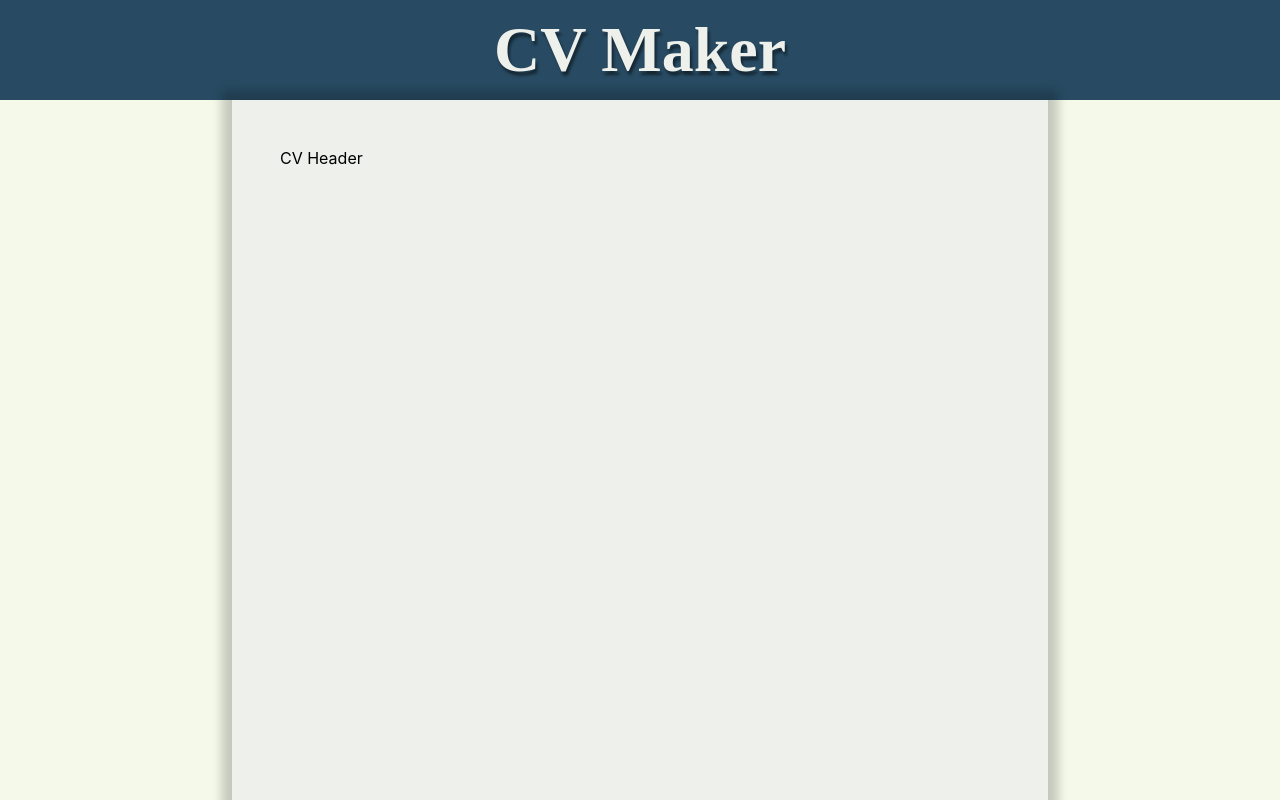
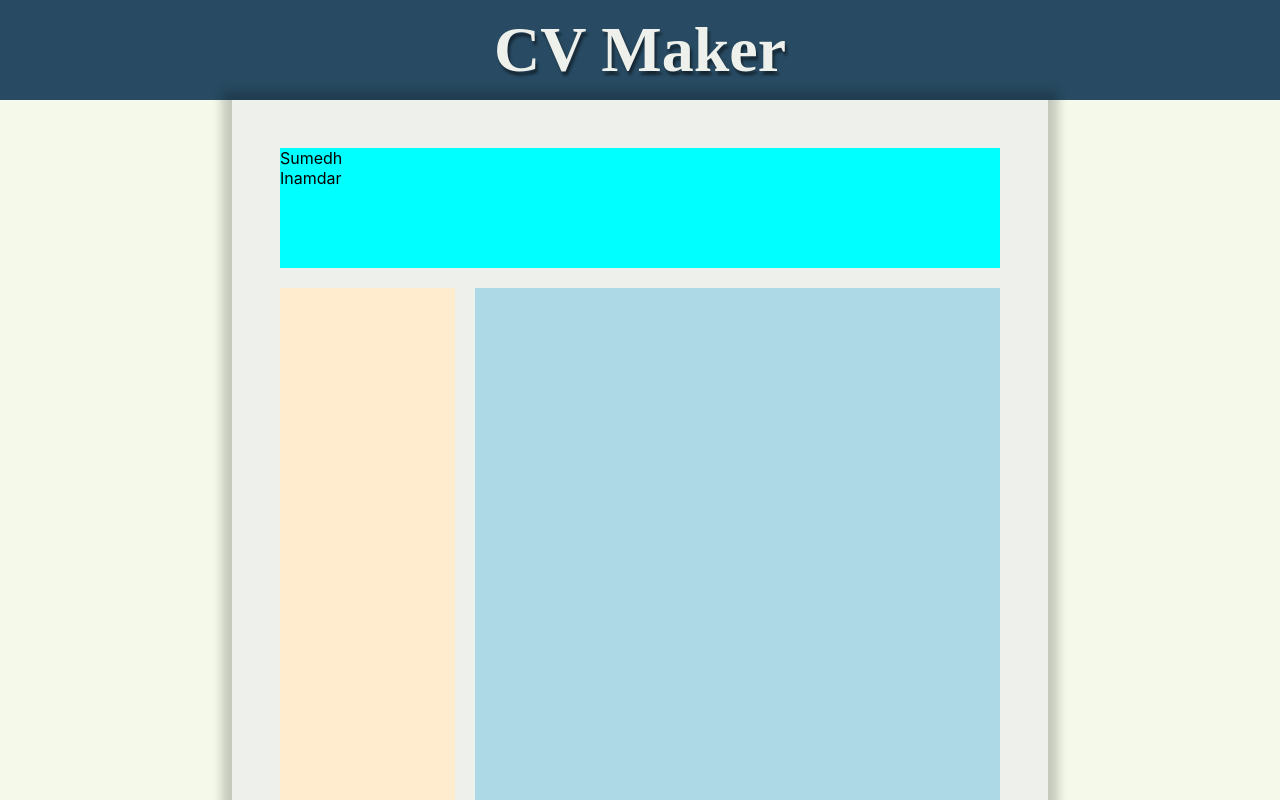
Before and after one commit to sumedh-inamdar/cv-application, a React (Create React App) app: page / in a window 1280 px wide. Shown: the top 800 px of the page. Built offline with nearby package versions, Linux system fonts and the light colour scheme; the HTML template or start-up script is replaced by a standard one; a web font is replaced by a local one.

Commit message:
Created CVHeader + Field components. Setup click, input change, form submit handlers. Setup flex boxes in CVcontainer

```diff
--- a/package.json
+++ b/package.json
@@ -3,9 +3,14 @@
   "version": "0.1.0",
   "private": true,
   "dependencies": {
+    "@fortawesome/fontawesome-svg-core": "^1.3.0",
+    "@fortawesome/free-regular-svg-icons": "^6.0.0",
+    "@fortawesome/free-solid-svg-icons": "^6.0.0",
+    "@fortawesome/react-fontawesome": "^0.1.17",
     "@testing-library/jest-dom": "^5.16.2",
     "@testing-library/react": "^12.1.3",
     "@testing-library/user-event": "^13.5.0",
+    "babel-plugin-macros": "^3.1.0",
     "react": "^17.0.2",
     "react-dom": "^17.0.2",
     "react-scripts": "5.0.0",
--- a/src/components/CVContainer.js
+++ b/src/components/CVContainer.js
@@ -1,11 +1,16 @@
 import React, { Component } from 'react';
 import '../styles/CVContainer.css';
+import CVHeader from './CVHeader';
 
 export default class CVContainer extends Component {
   render() {
     return (
       <div id="cvCont">
-        <div id="cvHeader">CV Header</div>
+        <CVHeader />
+        <div id="cvMain">
+          <div id="cvMainLeft"></div>
+          <div id="cvMainRight"></div>
+        </div>
       </div>
     );
   }
--- /dev/null
+++ b/src/components/CVHeader.js
@@ -0,0 +1,36 @@
+import React, { Component } from 'react';
+import '../styles/CVContainer.css';
+import Field from './Field';
+
+export default class CVHeader extends Component {
+  constructor(props) {
+    super(props);
+    this.state = {
+      firstName: 'Sumedh',
+      lastName: 'Inamdar'
+    };
+    this.changeState = this.changeState.bind(this);
+  }
+  changeState(event) {
+    const key = event.target.id.split('input')[0];
+    this.setState({
+      [key]: event.target.value
+    });
+  }
+  render() {
+    return (
+      <div id="cvHeader">
+        <Field
+          text={this.state.firstName}
+          handleChange={this.changeState}
+          id="firstName"
+        />
+        <Field
+          text={this.state.lastName}
+          handleChange={this.changeState}
+          id="lastName"
+        />
+      </div>
+    );
+  }
+}
--- /dev/null
+++ b/src/components/Field.js
@@ -0,0 +1,80 @@
+import React, { Component } from 'react';
+import PropTypes from 'prop-types';
+import '../styles/Field.css';
+import { FontAwesomeIcon } from '@fortawesome/react-fontawesome';
+import { faCheck } from '@fortawesome/free-solid-svg-icons';
+
+function FieldDisplay({ text, handleClick, id }) {
+  return (
+    <div className="fieldDisp" onClick={handleClick} id={id + 'disp'}>
+      {text}
+    </div>
+  );
+}
+FieldDisplay.propTypes = {
+  text: PropTypes.string.isRequired,
+  handleClick: PropTypes.func.isRequired,
+  id: PropTypes.string.isRequired
+};
+
+function FieldInput({ text, handleChange, handleSubmit, id }) {
+  return (
+    <form onSubmit={handleSubmit}>
+      <input value={text} onChange={handleChange} id={id + 'input'} />
+      <FontAwesomeIcon
+        icon={faCheck}
+        onClick={handleSubmit}
+        className="check"
+        title="Submit"
+      />
+    </form>
+  );
+}
+FieldInput.propTypes = {
+  text: PropTypes.string.isRequired,
+  handleChange: PropTypes.func.isRequired,
+  handleSubmit: PropTypes.func.isRequired,
+  id: PropTypes.string.isRequired
+};
+
+export default class Field extends Component {
+  constructor(props) {
+    super(props);
+    this.state = {
+      mode: 'display'
+    };
+    this.handleClick = this.handleClick.bind(this);
+    this.handleSubmit = this.handleSubmit.bind(this);
+  }
+
+  handleClick() {
+    this.setState({
+      mode: 'input'
+    });
+  }
+  handleSubmit() {
+    this.setState({
+      mode: 'display'
+    });
+  }
+
+  render() {
+    const { text, handleChange, id } = this.props;
+
+    return this.state.mode === 'display' ? (
+      <FieldDisplay text={text} handleClick={this.handleClick} id={id} />
+    ) : (
+      <FieldInput
+        text={text}
+        handleChange={handleChange}
+        handleSubmit={this.handleSubmit}
+        id={id}
+      />
+    );
+  }
+}
+Field.propTypes = {
+  text: PropTypes.string.isRequired,
+  handleChange: PropTypes.func.isRequired,
+  id: PropTypes.string.isRequired
+};
--- a/src/styles/CVContainer.css
+++ b/src/styles/CVContainer.css
@@ -1,13 +1,36 @@
+:root {
+    --CV-margin-border: 0.5in;
+    --CV-margin-inner: 10px;
+}
+
 #cvCont {
-    --CV-margin: 0.5in;
     display: flex;
-    width: clamp(400px - 2 * var(--CV-margin), calc(816px - 2 * var(--CV-margin)), 100vw - 2 * var(--CV-margin));
+    flex-direction: column;
+    width: clamp(400px - 2 * var(--CV-margin-border), calc(816px - 2 * var(--CV-margin-border)), 100vw - 2 * var(--CV-margin-border));
     /* max-width: calc(816px - 2 * var(--CV-margin)); */
-    min-height: calc(1056px - 2 * var(--CV-margin));
+    min-height: calc(1056px - 2 * var(--CV-margin-border));
     margin: 0px auto;
     box-shadow: 0px 0px 10px 10px rgba(0, 0, 0, 0.2);
     background-color: #eef0eb;
-    padding: var(--CV-margin);
+    padding: var(--CV-margin-border);
 }
 #cvHeader {
+    height: 120px;
+    background-color: aqua;
+    margin-bottom: var(--CV-margin-inner);
 }
+#cvMain {
+    display: flex;
+    flex: 1 0 auto;
+    margin-top: var(--CV-margin-inner);
+}
+#cvMainLeft {
+    flex: 1 0 auto;
+    background-color:blanchedalmond;
+    margin-right: var(--CV-margin-inner);
+}
+#cvMainRight {
+    flex: 3 0 auto;
+    background-color: lightblue;
+    margin-left: var(--CV-margin-inner);
+}
--- /dev/null
+++ b/src/styles/Field.css
@@ -0,0 +1,7 @@
+.fieldDisp:hover {
+    background-color: azure;
+    cursor: text;
+}
+.check:hover {
+    color: green;
+}
```
Also changed, not shown: 1 other file (tests, documents, lock files or other folders).
